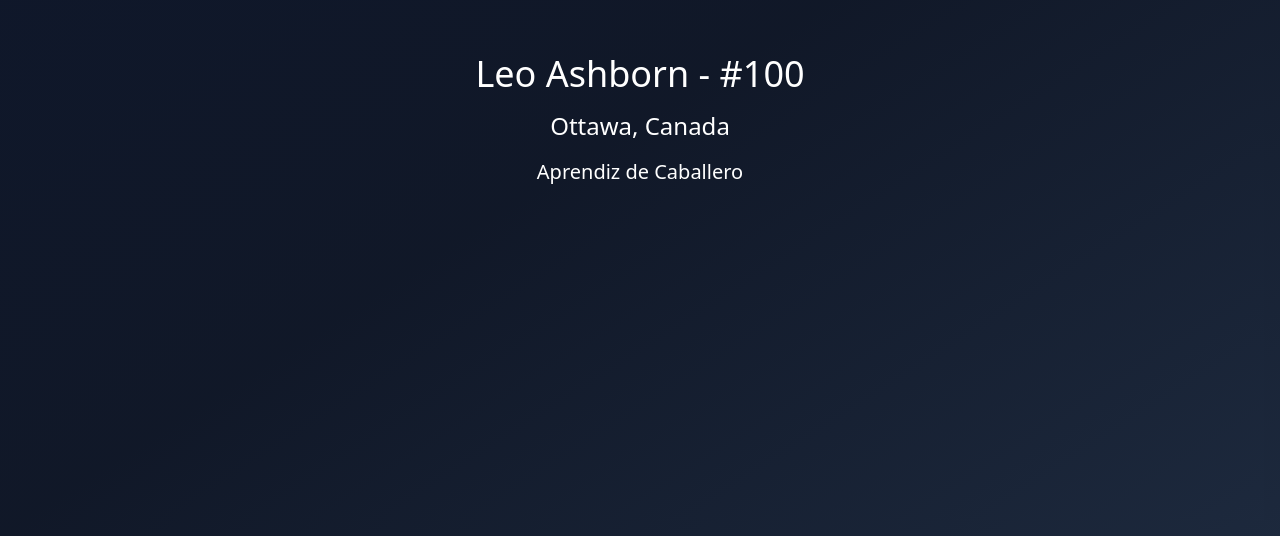
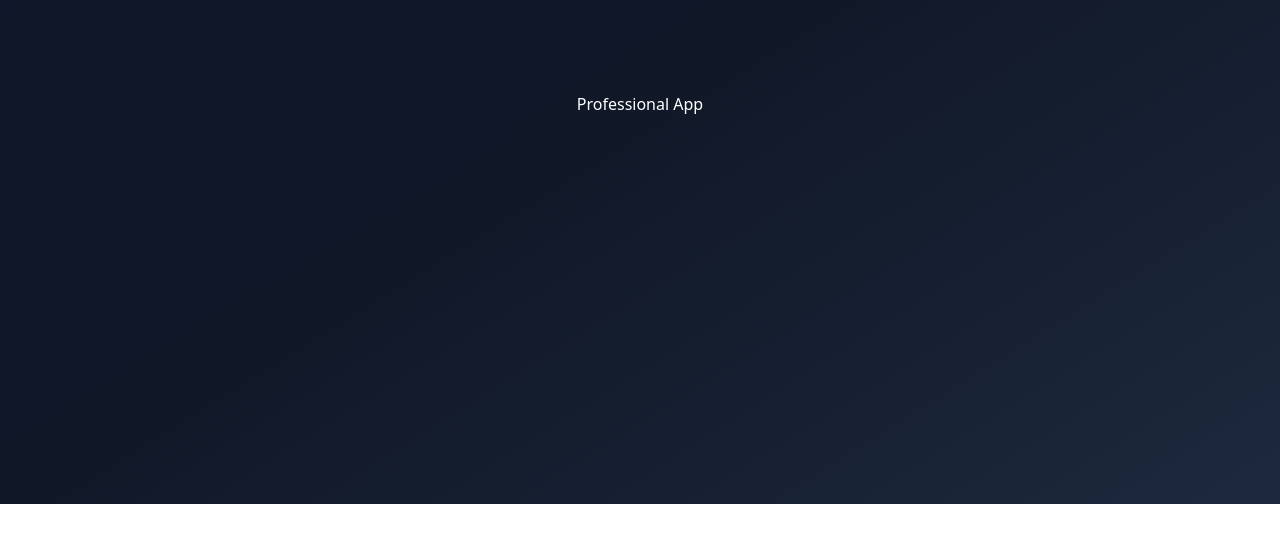
Before and after one commit to LangerTwo/React-TypeScript, a React (Vite) app in the folder 04-hooks-app/: page /profile in a window 1280 px wide. Shown: the part 296-832 px from the top of the page. After the commit the page ends 800 px from the top, so only its background shows below. Built offline with nearby package versions, Linux system fonts and the light colour scheme.

Commit message:
ProfessionalApp

```diff
--- /dev/null
+++ b/04-hooks-app/src/09-useContext/ProfessionalApp.tsx
@@ -0,0 +1,9 @@
+
+
+export const ProfessionalApp = () => {
+    return (
+        <div className="bg-linear flex flex-col">
+            <h1>Professional App</h1>
+        </div>
+    );
+};
--- /dev/null
+++ b/04-hooks-app/src/09-useContext/pages/about/AboutPage.tsx
@@ -0,0 +1,7 @@
+
+
+export const AboutPage = () => {
+  return (
+    <div>AboutPage</div>
+  )
+}
--- /dev/null
+++ b/04-hooks-app/src/09-useContext/pages/auth/LoginPage.tsx
@@ -0,0 +1,7 @@
+
+
+export const LoginPage = () => {
+  return (
+    <div>LoginPage</div>
+  )
+}
--- /dev/null
+++ b/04-hooks-app/src/09-useContext/pages/profile/ProfilePage.tsx
@@ -0,0 +1,7 @@
+
+
+export const ProfilePage = () => {
+  return (
+    <div>ProfilePage</div>
+  )
+}
--- a/04-hooks-app/src/HooksApp.tsx
+++ b/04-hooks-app/src/HooksApp.tsx
@@ -1,4 +1,4 @@
-import { Suspense } from 'react'
+// import { Suspense } from 'react'
 import { Toaster } from 'sonner'
 
 // import { TrafficLight } from "./01-useState/TrafficLight"
@@ -11,8 +11,9 @@
 // import { MemoHook } from "./06-memos/MemoHook"
 // import { MemoCounter } from "./06-memos/MemoCounter"
 // import { InstagromApp } from "./07-useOptimistc/InstagromApp"
-import { ClientInformation } from './08-use-suspense/ClientInformation'
-import { getUserAction } from './08-use-suspense/get-user-action'
+// import { ClientInformation } from './08-use-suspense/ClientInformation'
+// import { getUserAction } from './08-use-suspense/get-user-action'
+import { ProfessionalApp } from './09-useContext/ProfessionalApp'
 
 // import './index.css'
 
@@ -20,13 +21,7 @@
   return (
     <div className="bg-gradient">
       <Toaster />
-        <Suspense fallback={(
-          <div className='bg-linear flex flex-col'>
-            <h1 className='text-2xl'>Cargando</h1>
-          </div>
-        )}>
-          <ClientInformation getUser={getUserAction(100)}/>
-        </Suspense>
+      <ProfessionalApp />
     </div>
   )
 }
```
